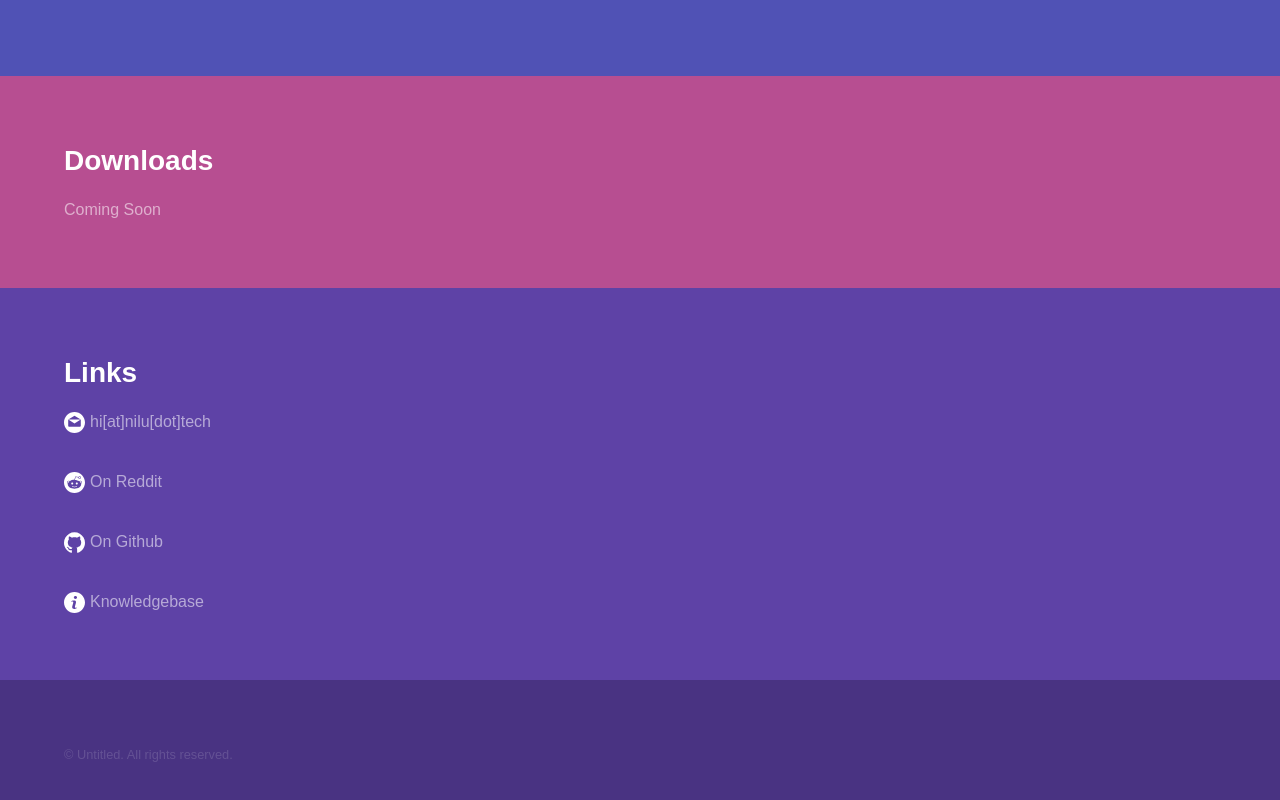
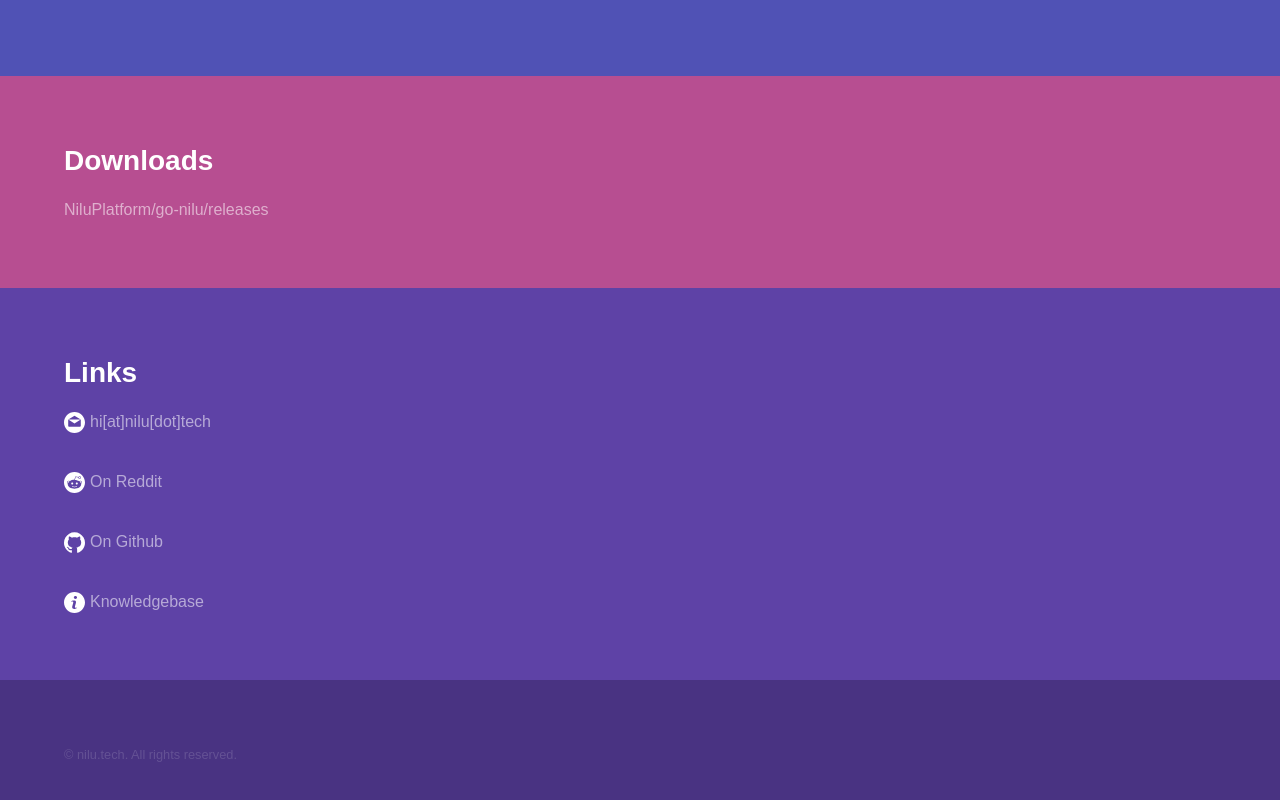
Before and after one commit to NiluPlatform/NiluPlatform.github.io, a plain HTML site: page index.html in a window 1280 px wide. Shown: the part 1500-2300 px from the top of the page. Drawn offline with Linux system fonts and the light colour scheme.

Commit message:
Modify download url

```diff
--- a/index.html
+++ b/index.html
@@ -50,7 +50,7 @@ Nilu is not susceptible to pre-mining due to its philosophy and lack of a predom
 					<section id="two" class="wrapper style3 fade-up ">
 						<div class="inner">
 							<h2>Downloads</h2>
-							<p>Coming Soon</p>
+							<p><a href="https://github.com/NiluPlatform/go-nilu/releases">NiluPlatform/go-nilu/releases</a></p>
 						</div>
 					</section>
 
@@ -72,7 +72,7 @@ Nilu is not susceptible to pre-mining due to its philosophy and lack of a predom
 			<footer id="footer" class="wrapper style1-alt">
 				<div class="inner">
 					<ul class="menu">
-						<li>&copy; Untitled. All rights reserved.</li>
+						<li>&copy; nilu.tech. All rights reserved.</li>
 					</ul>
 				</div>
 			</footer>
```
